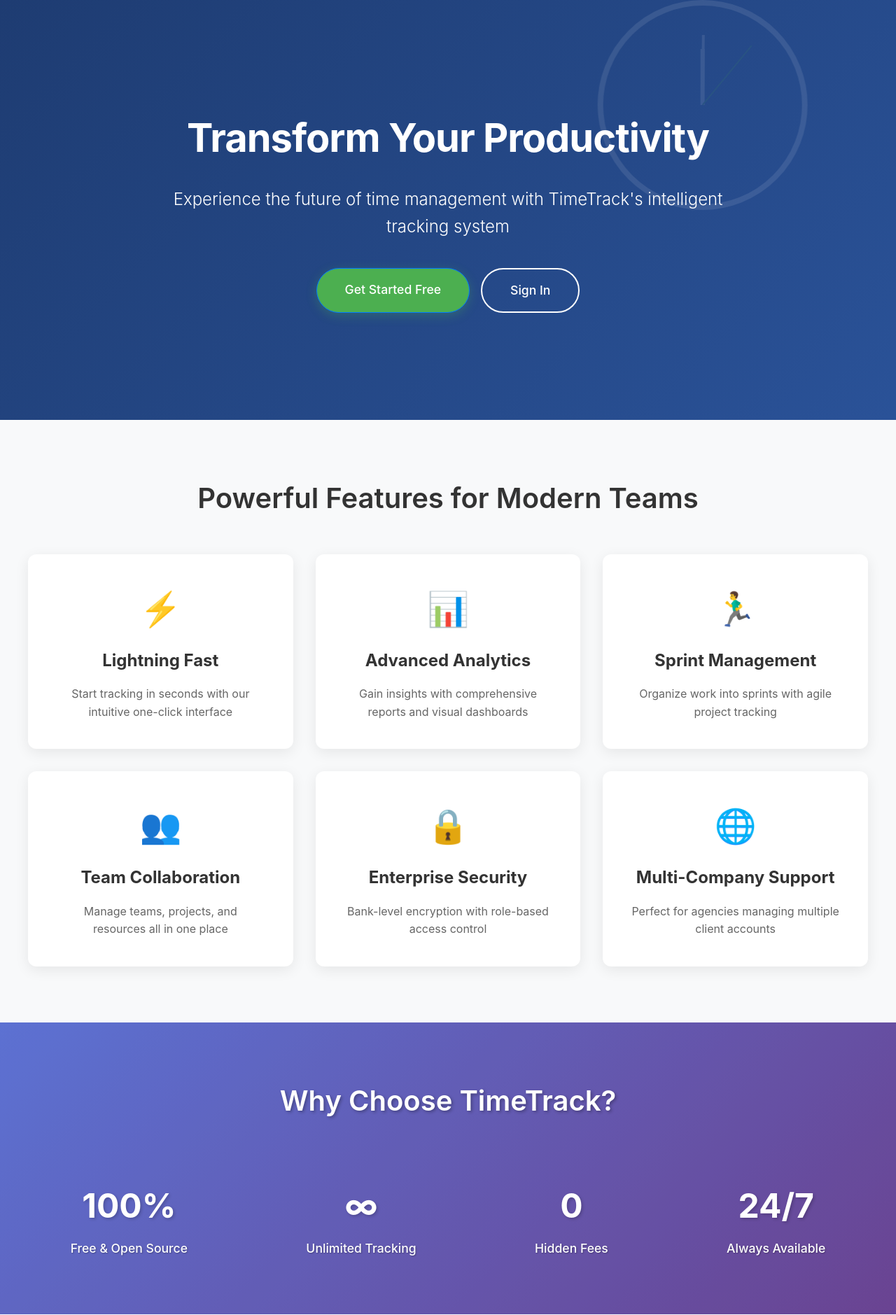
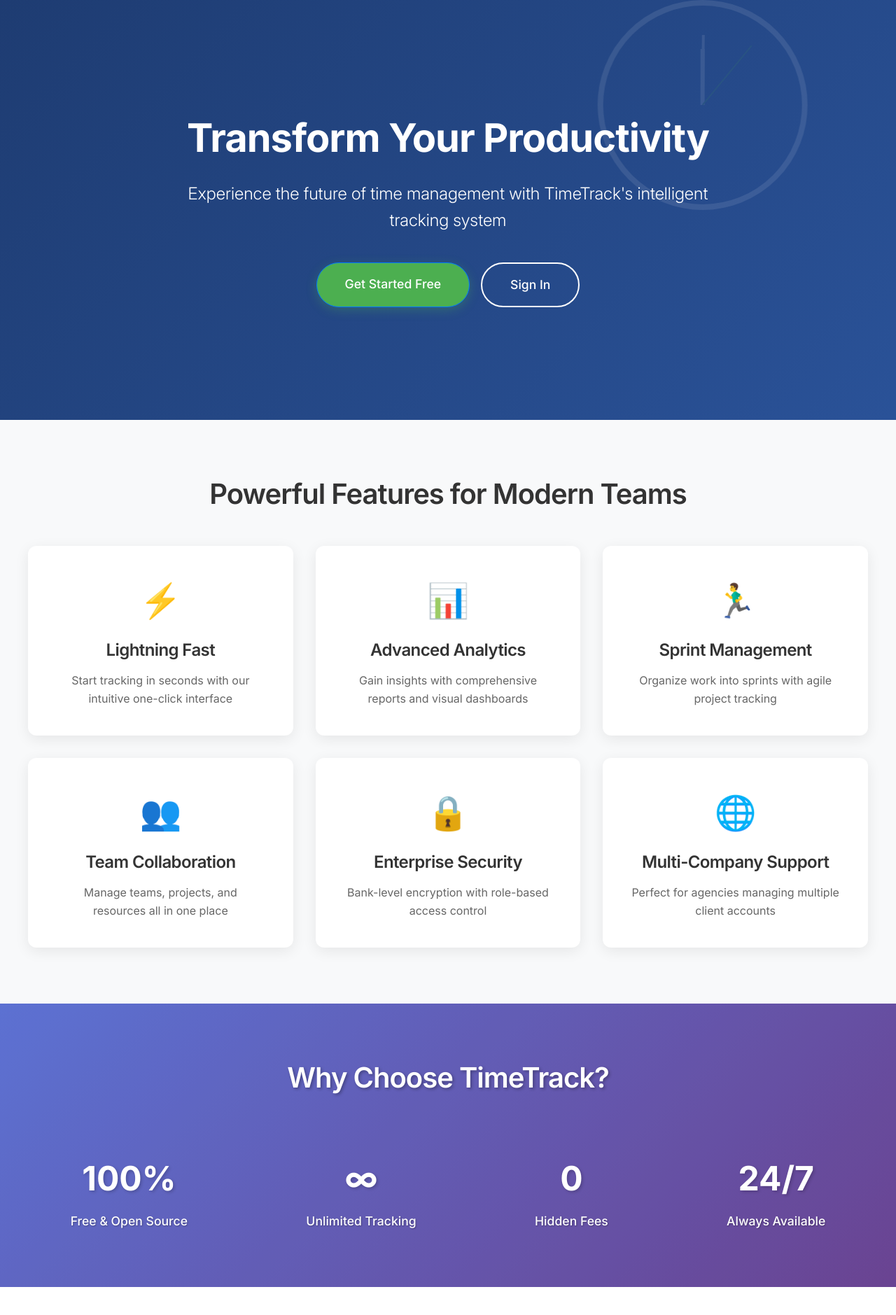
Before and after one commit to nullmedium/TimeTrack, a Flask app: page / in a window 1280 px wide. Shown: the top 1879 px of the page at 70% size. Run offline with Flask 2, Linux system fonts and the light colour scheme; data comes from the database, SQL or seed files in the repository; some libraries are stand-ins or nearby versions.

Commit message:
Improve font and layout.

```diff
--- a/static/css/auth.css
+++ b/static/css/auth.css
@@ -104,6 +104,7 @@
     background-color: #f8f9fa;
     line-height: 1.5;
     height: 48px; /* Fixed height for consistent alignment */
+    font-family: inherit;
 }
 
 .form-control:focus {
@@ -376,7 +377,7 @@
 
 .company-code-group .form-control {
     padding-left: 3.5rem;
-    font-family: 'Courier New', monospace;
+    font-family: inherit;
     font-size: 1.2rem;
     letter-spacing: 0.1em;
     text-transform: uppercase;
--- /dev/null
+++ b/static/css/fonts.css
@@ -0,0 +1,57 @@
+/* Inter Font Self-Hosted */
+
+/* Inter Light (300) */
+@font-face {
+    font-family: 'Inter';
+    font-style: normal;
+    font-weight: 300;
+    font-display: swap;
+    src: url('../fonts/inter/Inter-Light.woff2') format('woff2');
+}
+
+/* Inter Regular (400) */
+@font-face {
+    font-family: 'Inter';
+    font-style: normal;
+    font-weight: 400;
+    font-display: swap;
+    src: url('../fonts/inter/Inter-Regular.woff2') format('woff2');
+}
+
+/* Inter Medium (500) */
+@font-face {
+    font-family: 'Inter';
+    font-style: normal;
+    font-weight: 500;
+    font-display: swap;
+    src: url('../fonts/inter/Inter-Medium.woff2') format('woff2');
+}
+
+/* Inter SemiBold (600) */
+@font-face {
+    font-family: 'Inter';
+    font-style: normal;
+    font-weight: 600;
+    font-display: swap;
+    src: url('../fonts/inter/Inter-SemiBold.woff2') format('woff2');
+}
+
+/* Inter Bold (700) */
+@font-face {
+    font-family: 'Inter';
+    font-style: normal;
+    font-weight: 700;
+    font-display: swap;
+    src: url('../fonts/inter/Inter-Bold.woff2') format('woff2');
+}
+
+/* Optional: Inter Variable Font for modern browsers */
+@supports (font-variation-settings: normal) {
+    @font-face {
+        font-family: 'Inter';
+        font-style: normal;
+        font-weight: 100 900;
+        font-display: swap;
+        src: url('../fonts/inter/InterVariable.woff2') format('woff2-variations');
+    }
+}
--- a/static/css/splash.css
+++ b/static/css/splash.css
@@ -4,7 +4,7 @@
 .splash-container {
     margin: -2rem -2rem 0 -2rem;
     padding: 0;
-    font-family: -apple-system, BlinkMacSystemFont, 'Segoe UI', Roboto, Helvetica, Arial, sans-serif;
+    font-family: inherit;
 }
 
 /* Hero Section */
@@ -60,6 +60,7 @@
     transition: all 0.3s ease;
     font-weight: 500;
     display: inline-block;
+    font-family: inherit;
 }
 
 .btn-primary {
@@ -380,6 +381,7 @@
     border-radius: 6px;
     transition: all 0.3s ease;
     font-weight: 500;
+    font-family: inherit;
 }
 
 .btn-pricing:hover {
--- a/static/css/style.css
+++ b/static/css/style.css
@@ -5,11 +5,38 @@
 }
 
 body {
-    font-family: Arial, sans-serif;
+    font-family: 'Inter', -apple-system, BlinkMacSystemFont, 'Segoe UI', Roboto, 'Helvetica Neue', Arial, sans-serif;
     line-height: 1.6;
     color: #333;
     margin: 0;
     padding: 0;
+    -webkit-font-smoothing: antialiased;
+    -moz-osx-font-smoothing: grayscale;
+}
+
+/* Typography */
+h1, h2, h3, h4, h5, h6 {
+    font-weight: 600;
+    letter-spacing: -0.025em;
+    line-height: 1.3;
+    margin-top: 0;
+    margin-bottom: 1rem;
+}
+
+h1 { font-size: 2.5rem; font-weight: 700; }
+h2 { font-size: 2rem; font-weight: 600; }
+h3 { font-size: 1.5rem; font-weight: 600; }
+h4 { font-size: 1.25rem; font-weight: 600; }
+h5 { font-size: 1.1rem; font-weight: 600; }
+h6 { font-size: 1rem; font-weight: 600; }
+
+/* Ensure all form elements inherit font */
+input,
+textarea,
+select,
+button {
+    font-family: inherit;
+    font-size: inherit;
 }
 
 /* Mobile Header Styles */
--- a/templates/layout.html
+++ b/templates/layout.html
@@ -4,6 +4,7 @@
     <meta charset="UTF-8">
     <meta name="viewport" content="width=device-width, initial-scale=1.0">
     <title>{{ title }} - TimeTrack{% if g.company %} - {{ g.company.name }}{% endif %}</title>
+    <link rel="stylesheet" href="{{ url_for('static', filename='css/fonts.css') }}">
     <link rel="stylesheet" href="{{ url_for('static', filename='css/style.css') }}">
     {% if not g.user %}
     <link rel="stylesheet" href="{{ url_for('static', filename='css/splash.css') }}">
--- a/templates/login.html
+++ b/templates/login.html
@@ -4,6 +4,7 @@
     <meta charset="UTF-8">
     <meta name="viewport" content="width=device-width, initial-scale=1.0">
     <title>Login - TimeTrack</title>
+    <link rel="stylesheet" href="{{ url_for('static', filename='css/fonts.css') }}">
     <link rel="stylesheet" href="{{ url_for('static', filename='css/style.css') }}">
     <link rel="stylesheet" href="{{ url_for('static', filename='css/auth.css') }}">
 </head>
--- a/templates/register.html
+++ b/templates/register.html
@@ -4,6 +4,7 @@
     <meta charset="UTF-8">
     <meta name="viewport" content="width=device-width, initial-scale=1.0">
     <title>Register - TimeTrack</title>
+    <link rel="stylesheet" href="{{ url_for('static', filename='css/fonts.css') }}">
     <link rel="stylesheet" href="{{ url_for('static', filename='css/style.css') }}">
     <link rel="stylesheet" href="{{ url_for('static', filename='css/auth.css') }}">
 </head>
--- a/templates/register_freelancer.html
+++ b/templates/register_freelancer.html
@@ -4,6 +4,7 @@
     <meta charset="UTF-8">
     <meta name="viewport" content="width=device-width, initial-scale=1.0">
     <title>Freelancer Registration - TimeTrack</title>
+    <link rel="stylesheet" href="{{ url_for('static', filename='css/fonts.css') }}">
     <link rel="stylesheet" href="{{ url_for('static', filename='css/style.css') }}">
     <link rel="stylesheet" href="{{ url_for('static', filename='css/auth.css') }}">
 </head>
```
Also changed, not shown: other parts of static/css/style.css (+99 -46 lines), static/fonts/inter/Inter-Bold.woff2 (added), static/fonts/inter/Inter-Light.woff2 (added), static/fonts/inter/Inter-Medium.woff2 (added), static/fonts/inter/Inter-Regular.woff2 (added), static/fonts/inter/Inter-SemiBold.woff2 (added), static/fonts/inter/InterVariable.woff2 (added).
